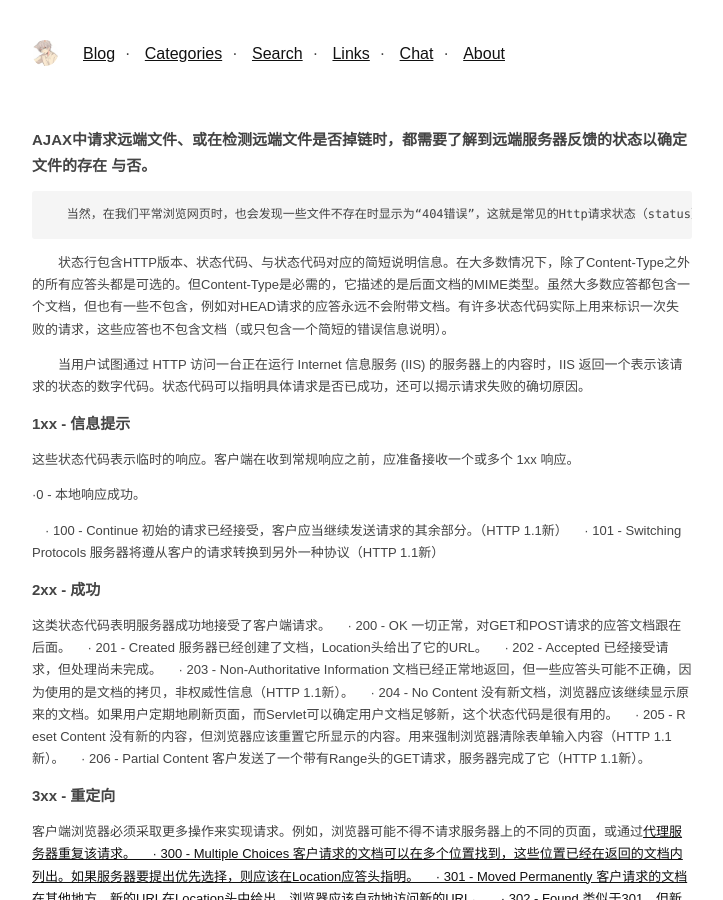
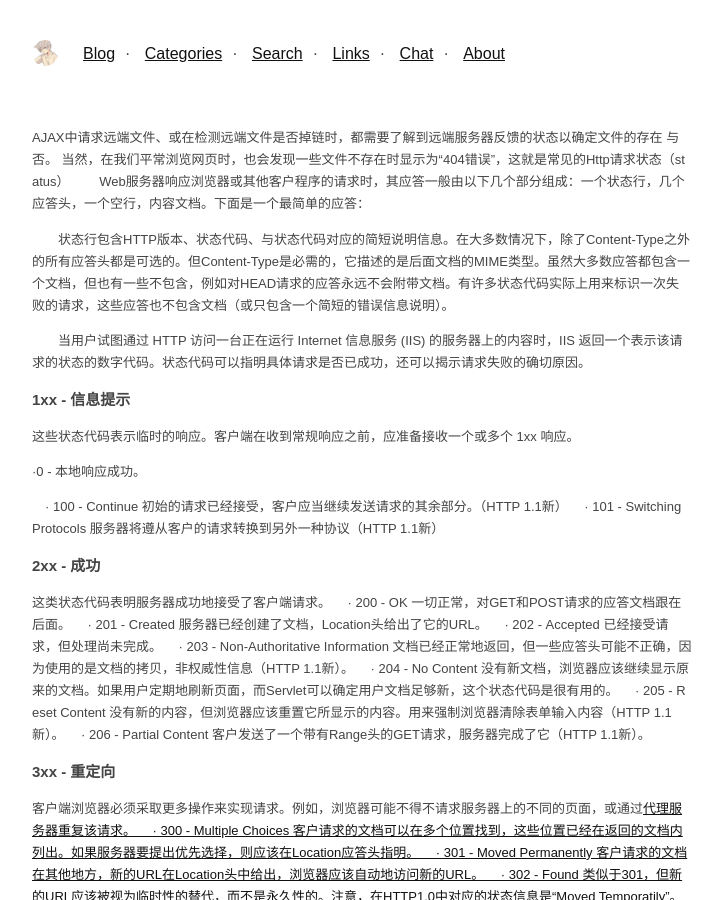
Before and after one commit to mu1er/mu1er.github.io, a Jekyll site: the page built from _posts/2018-4-4-XMLHTTPRequest状态status完整列表.md, in a window 1280 px wide and 900 px high. Shown: the whole window, without its empty margins (278-1001 px from the left). Built offline with Jekyll 4.4.1, drawn with Linux system fonts in a browser that asks for light colours; our own code applies the rules of GitHub Pages for plain Markdown files; comment, search, counter and statistics services are not loaded.

```diff
--- a/_posts/2018-4-4-XMLHTTPRequest状态status完整列表.md
+++ b/_posts/2018-4-4-XMLHTTPRequest状态status完整列表.md
@@ -3,12 +3,10 @@
 layout:post
 title:XMLHTTPRequest状态status完整列表
 categories:[HTTP]
-
 ---
 
-
-### AJAX中请求远端文件、或在检测远端文件是否掉链时，都需要了解到远端服务器反馈的状态以确定文件的存在 与否。
-       当然，在我们平常浏览网页时，也会发现一些文件不存在时显示为“404错误”，这就是常见的Http请求状态（status）
+   AJAX中请求远端文件、或在检测远端文件是否掉链时，都需要了解到远端服务器反馈的状态以确定文件的存在 与否。
+   当然，在我们平常浏览网页时，也会发现一些文件不存在时显示为“404错误”，这就是常见的Http请求状态（status）
 　　Web服务器响应浏览器或其他客户程序的请求时，其应答一般由以下几个部分组成：一个状态行，几个应答头，一个空行，内容文档。下面是一个最简单的应答：
 
 　　状态行包含HTTP版本、状态代码、与状态代码对应的简短说明信息。在大多数情况下，除了Content-Type之外的所有应答头都是可选的。但Content-Type是必需的，它描述的是后面文档的MIME类型。虽然大多数应答都包含一个文档，但也有一些不包含，例如对HEAD请求的应答永远不会附带文档。有许多状态代码实际上用来标识一次失败的请求，这些应答也不包含文档（或只包含一个简短的错误信息说明）。
```
